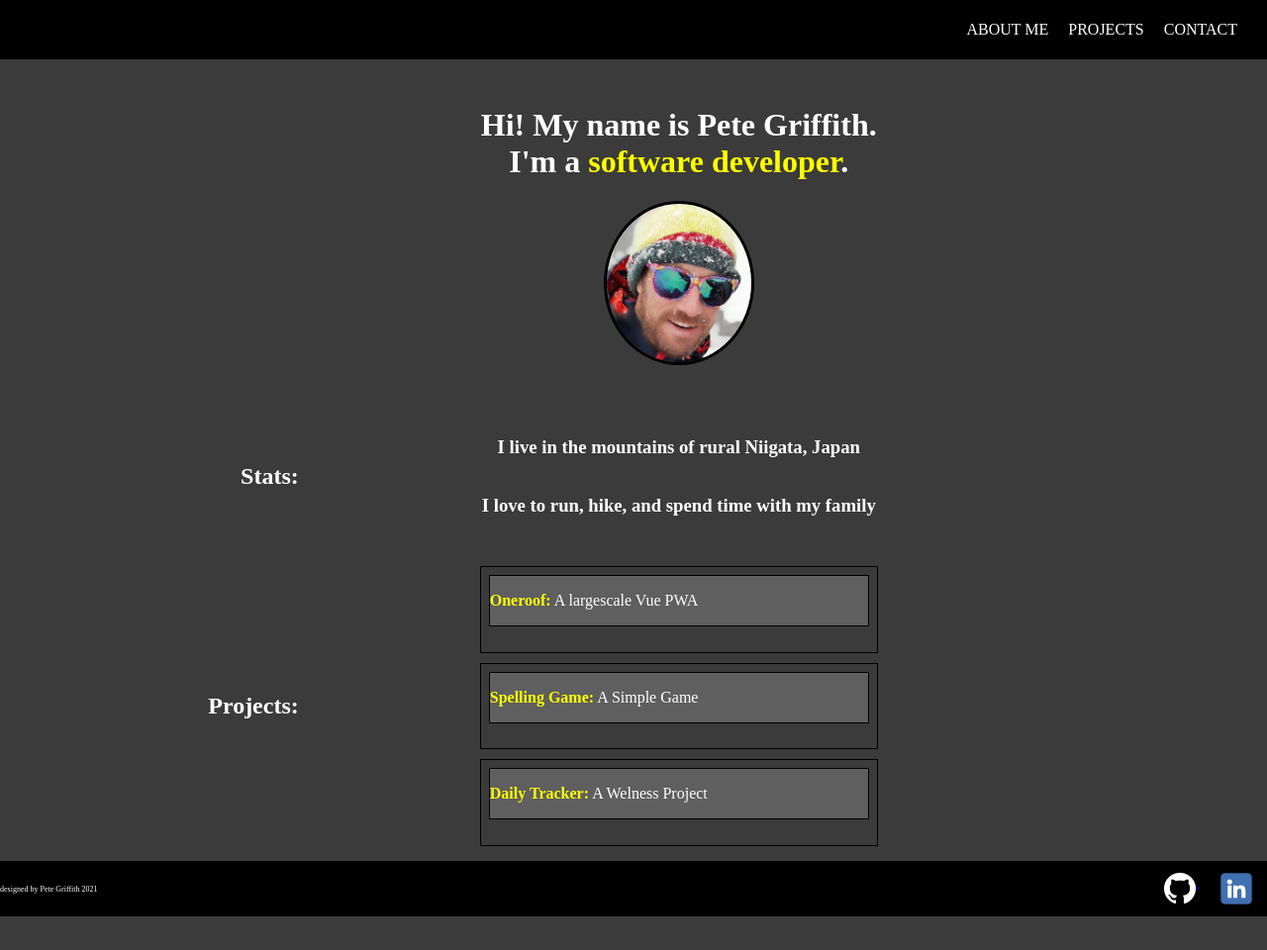
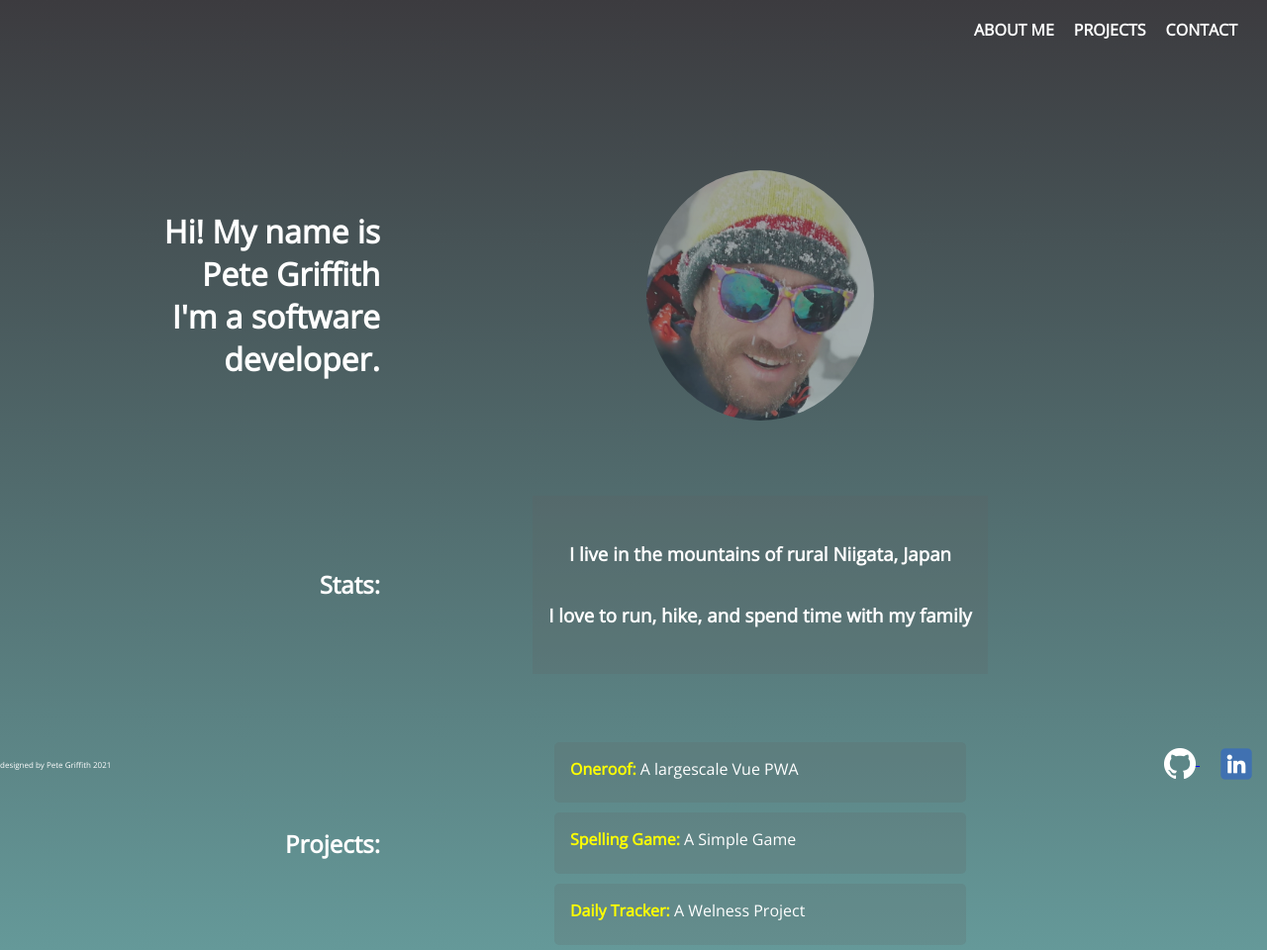
Before and after one commit to griffitp12/portfolioV1, a website: page src/index.html in a window 1280 px wide. Shown: the whole page at 99% size. Before the commit the page ends 926 px from the top, so only its background shows below. Drawn offline with nearby package versions, Linux system fonts and the light colour scheme.

Commit message:
styling galore!

```diff
--- a/index.html
+++ b/src/index.html
@@ -4,7 +4,8 @@
 		<meta charset="UTF-8" />
 		<meta http-equiv="X-UA-Compatible" content="IE=edge" />
 		<meta name="viewport" content="width=device-width, initial-scale=1.0" />
-		<link rel="stylesheet" href="src/styles.css" />
+		<link rel="stylesheet" type="text/css" href="https://fonts.googleapis.com/css?family=Open+Sans" />
+		<link rel="stylesheet" href="styles.css" />
 		<title>Document</title>
 	</head>
 	<body>
@@ -17,21 +18,21 @@
 			</div>
 		</div>
 		<!--MAIN CONTENT -->
-		<div class="content-container">
-			<div class="hero flex-container-column" id="aboutme">
+		<div class="content-grid-container">
+			<div class="grid-header flex-container-column" id="aboutme">
 				<h1>
-					Hi! My name is Pete Griffith. <br />
-					I'm a <span class="yellow-text">software developer</span>.
+					Hi! My name is <span class="yellow-text-before" id="yellow-text-name">Pete Griffith</span> <br />
+					I'm a <span class="yellow-text-before" id="yellow-text-dev">software developer</span>.
 				</h1>
-				<img src="/src/assets/headshot.jpg" alt="Pete's Headshot" class="headshot" />
 			</div>
-			<h2 class="stats-header">Stats:</h2>
-			<div class="stats flex-container-column">
+			<img src="assets/headshot.jpg" alt="Pete's Headshot" class="headshot grid-content" />
+			<h2 class="stats-header grid-header">Stats:</h2>
+			<div class="stats grid-content flex-container-column">
 				<h3>I live in the mountains of rural Niigata, Japan</h3>
 				<h3>I love to run, hike, and spend time with my family</h3>
 			</div>
-			<h2 class="projects-header">Projects:</h2>
-			<div class="projects flex-container-column" id="projects">
+			<h2 class="projects-header grid-header">Projects:</h2>
+			<div class="projects grid-content flex-container-column" id="projects">
 				<div class="project-container">
 					<div class="project-summary project-clickable">
 						<p class="project-clickable"><span class="app-name">Oneroof:</span> A largescale Vue PWA</p>
@@ -39,7 +40,9 @@
 					<div id="1" class="project-details">
 						<p>A communication and messaging app built for households featuring group and private chat, shared todos, shopping lists, and chore lists</p>
 						<div class="flex-container-row">
-							<a target="_blank" rel="noopener noreferrer" href="https://github.com/FruityRaptors/OneRoof" class="icon-container"> <span class="github link-icon" role="link" aria-label="Github Link">Github Icon</span> </a>
+							<a target="_blank" rel="noopener noreferrer" href="https://github.com/FruityRaptors/OneRoof" class="icon-container">
+								<span class="github link-icon" role="link" aria-label="Github Link">Github Icon</span>
+							</a>
 							<a target="_blank" rel="noopener noreferrer" href="https://oneroof.dev" class="icon-container"> <span class="app link-icon" role="link" aria-label="OneRoof App Link">App Icon</span> </a>
 						</div>
 					</div>
@@ -51,7 +54,9 @@
 					<div id="2" class="project-details">
 						<p>A simple game made for my 3 year old son who is learning to read</p>
 						<div class="flex-container-row">
-							<a target="_blank" rel="noopener noreferrer" href="https://github.com/griffitp12/spelling-game" class="icon-container"> <span class="github link-icon" role="link" aria-label="Github Link">Github Icon</span> </a>
+							<a target="_blank" rel="noopener noreferrer" href="https://github.com/griffitp12/spelling-game" class="icon-container">
+								<span class="github link-icon" role="link" aria-label="Github Link">Github Icon</span>
+							</a>
 							<a target="_blank" rel="noopener noreferrer" href="" class="disabled icon-container"> <span class="app link-icon" role="link" aria-label="Linkedin Link">Linkedin Icon</span> </a>
 						</div>
 					</div>
@@ -63,7 +68,9 @@
 					<div id="3" class="project-details">
 						<p>An activity tracking app built to help me keep track of goals and habits</p>
 						<div class="flex-container-row">
-							<a target="_blank" rel="noopener noreferrer" href="https://github.com/griffitp12/daily-tracker" class="icon-container"> <span class="github link-icon" role="link" aria-label="Github Link">Github Icon</span> </a>
+							<a target="_blank" rel="noopener noreferrer" href="https://github.com/griffitp12/daily-tracker" class="icon-container">
+								<span class="github link-icon" role="link" aria-label="Github Link">Github Icon</span>
+							</a>
 						</div>
 					</div>
 				</div>
@@ -73,10 +80,14 @@
 		<div class="footer flex-container-row" id="footer">
 			<p class="design-tag">designed by Pete Griffith 2021</p>
 			<div>
-				<a target="_blank" rel="noopener noreferrer" href="https://github.com/griffitp12" class="icon-container"> <span class="github link-icon" role="link" aria-label="Github Link">Github Icon</span> </a>
-				<a target="_blank" rel="noopener noreferrer" href="https://www.linkedin.com/in/petegriffithjp/" class="icon-container"> <span class="linkedin link-icon" role="link" aria-label="Linkedin Link">Linkedin Icon</span> </a>
+				<a target="_blank" rel="noopener noreferrer" href="https://github.com/griffitp12" class="icon-container">
+					<span class="github link-icon" role="link" aria-label="Github Link">Github Icon</span>
+				</a>
+				<a target="_blank" rel="noopener noreferrer" href="https://www.linkedin.com/in/petegriffithjp/" class="icon-container">
+					<span class="linkedin link-icon" role="link" aria-label="Linkedin Link">Linkedin Icon</span>
+				</a>
 			</div>
 		</div>
-		<script src="src/index.js"></script>
+		<script src="index.js"></script>
 	</body>
 </html>
--- a/src/index.js
+++ b/src/index.js
@@ -1,39 +1,55 @@
-'use strict'
+"use strict";
 // functions
-const handleClick = (e) => {
-	const target = e.target
+const handleProjectClick = (e) => {
+    const target = e.target;
     if (target.tagName === 'DIV') {
-		const sibling = target.nextElementSibling
-		toggleClasses(sibling, 'project-details', 'project-details-open', sibling.id)
-	} else if (target.tagName === 'P') {
-		const aunt = target.parentElement?.nextElementSibling
-		toggleClasses(aunt, 'project-details', 'project-details-open', aunt.id)
+        const sibling = target.nextElementSibling;
+        toggleClasses(sibling, 'project-details', 'project-details-open', sibling.id, projectDetails);
+    }
+    else if (target.tagName === 'P') {
+        const aunt = target.parentElement?.nextElementSibling;
+        toggleClasses(aunt, 'project-details', 'project-details-open', aunt.id, projectDetails);
+    }
+};
+const toggleClasses = (target, class1, class2, targetId, details) => {
+    if (target.className === class1) {
+        target.className = class2;
+        if (details) {
+            details.forEach((detail) => {
+                if (detail) {
+                    if (detail.id !== targetId) {
+                        detail.className = class1;
                     }
                 }
-const toggleClasses = (target, class1, class2, targetId) => {
-	if (target.className === class1) {
-		target.className = class2
-		projectDetails.forEach((detail) => {
-			if (detail) {
-				if (detail.id !== targetId) {
-					detail.className = class1
+            });
         }
     }
-		})
-	} else if (target.className === class2) {
-		target.className = class1
-	} else {
-		console.log('something is wrong with the toggleClass function')
+    else if (target.className === class2) {
+        target.className = class1;
     }
+    else {
+        console.log('something is wrong with the toggleClass function');
     }
+};
 // selectors
-const projectSummaries = document.querySelectorAll('.project-summary')
+const projectSummaries = document.querySelectorAll('.project-summary');
+const yellowTextName = document.querySelector('#yellow-text-name');
+const yellowTextDev = document.querySelector('#yellow-text-dev');
+const headshot = document.querySelector('.headshot');
 const projectDetails = Array.from(projectSummaries).map((summary) => {
     if (summary.nextElementSibling) {
-		return summary.nextElementSibling
+        return summary.nextElementSibling;
     }
-})
+});
 // events
 if (projectSummaries) {
-	projectSummaries.forEach((summary) => summary.addEventListener('click', handleClick))
+    projectSummaries.forEach((summary) => {
+        summary.addEventListener('click', handleProjectClick);
+        summary.addEventListener('mouseenter', () => toggleClasses(yellowTextDev, 'yellow-text-before', 'yellow-text-after'));
+        summary.addEventListener('mouseleave', () => toggleClasses(yellowTextDev, 'yellow-text-after', 'yellow-text-before'));
+    });
 }
+if (headshot) {
+    headshot.addEventListener('mouseenter', () => toggleClasses(yellowTextName, 'yellow-text-before', 'yellow-text-after'));
+    headshot.addEventListener('mouseleave', () => toggleClasses(yellowTextName, 'yellow-text-after', 'yellow-text-before'));
+}
--- a/src/styles.css
+++ b/src/styles.css
@@ -1,6 +1,7 @@
 body {
 	margin: 0 auto;
-	background-color: rgb(59, 59, 59);
+	background-image: linear-gradient(#3c3b3f, #659999);
+	font-family: 'Open Sans';
 }
 
 .flex-container-row {
@@ -18,7 +19,7 @@ body {
 }
 
 .header {
-	background-color: rgb(0, 0, 0);
+	background-color: transparent;
 	color: white;
 	height: 7.5vh;
 	top: 0;
@@ -37,6 +38,7 @@ body {
 	color: white;
 	cursor: pointer;
 	text-decoration: none;
+	font-weight: 600;
 }
 
 .header-navlink:visited {
@@ -49,69 +51,86 @@ body {
 	color: red;
 }
 
-.content-container {
-	margin-top: 7.5vh;
+.content-grid-container {
+	margin-top: 20vh;
 	display: grid;
-	grid-template-columns: auto 60vw auto;
-	grid-template-rows: auto auto;
+	grid-template-columns: 10vw 20vw 60vw 10vw;
+	grid-row-gap: 5vw;
+	grid-template-rows: auto;
 	color: white;
 	min-height: 100vh;
 }
 
-.hero {
+.grid-header {
 	grid-column: 2/3;
+	justify-self: end;
+	align-self: center;
+}
+
+.grid-content {
+	grid-column: 3/4;
 }
 
 h1 {
-	text-align: center;
+	text-align: end;
 }
 
-.yellow-text {
+.yellow-text-before {
+	transition: 1s;
+}
+
+.yellow-text-after {
 	color: yellow;
+	transition: 1s;
 }
 
 .headshot {
-	height: 20vh;
+	max-width: 30%;
+	opacity: .5;
+	height: auto;
 	border-radius: 50%;
-	border: 3px solid black;
+	align-self: center;
+	justify-self: center;
+	transition: 1s
+}
+
+.headshot:hover {
+	opacity: 1;
+	transition: 1s
+}
+
+.headshot:hover ~ .yellow-text {
+	color: yellow
 }
 
 .stats-header {
 	grid-row: 2/3;
-	grid-column: 1/2;
-	justify-self: end;
-	align-self: center;
 }
 
 .stats {
-	grid-column: 2/3;
 	grid-row: 2/3;
+	background-color: rgba(95, 95, 95, .2);
+	max-width: 40vw;
+	justify-self: center;
+	padding: 1em;
 }
 
 .projects-header {
 	grid-row: 3/4;
-	grid-column: 1/2;
-	justify-self: end;
-	align-self: center;
 }
 
 .projects {
-	grid-column: 2/3;
 	grid-row: 3/4;
 }
 
 .project-container {
-	border: 1px solid black;
 	margin: 5px;
 	height: 100%;
 	width: 50%;
 	cursor: pointer;
-	padding: 0.5em;
-}
-
-.project-summary {
-	border: 1px solid black;
-	background-color: rgb(95, 95, 95);
+	padding: 0 1em;
+	background-color: rgba(95, 95, 95, .2);
+	border-radius: 5px;
 }
 
 .app-name {
@@ -130,17 +149,19 @@ h1 {
 }
 
 .footer {
-	background-color: rgb(0, 0, 0);
+	background-color: transparent;
 	color: white;
+	position: fixed;
 	bottom: 0;
+	width: 100%;
 	height: 7vh;
 	margin-top: 10px;
 	justify-content: space-between;
 }
 
 .design-tag {
-	font-size: .5em;
-	bottom: 0
+	font-size: 0.5em;
+	bottom: 0;
 }
 
 .icon-container {
@@ -168,5 +189,5 @@ h1 {
 }
 
 .disabled {
-	pointer-events: none
+	pointer-events: none;
 }
```
Also changed, not shown: src/index.ts (+25 -11 lines). Lines whose indentation alone changed are shown as unchanged.
